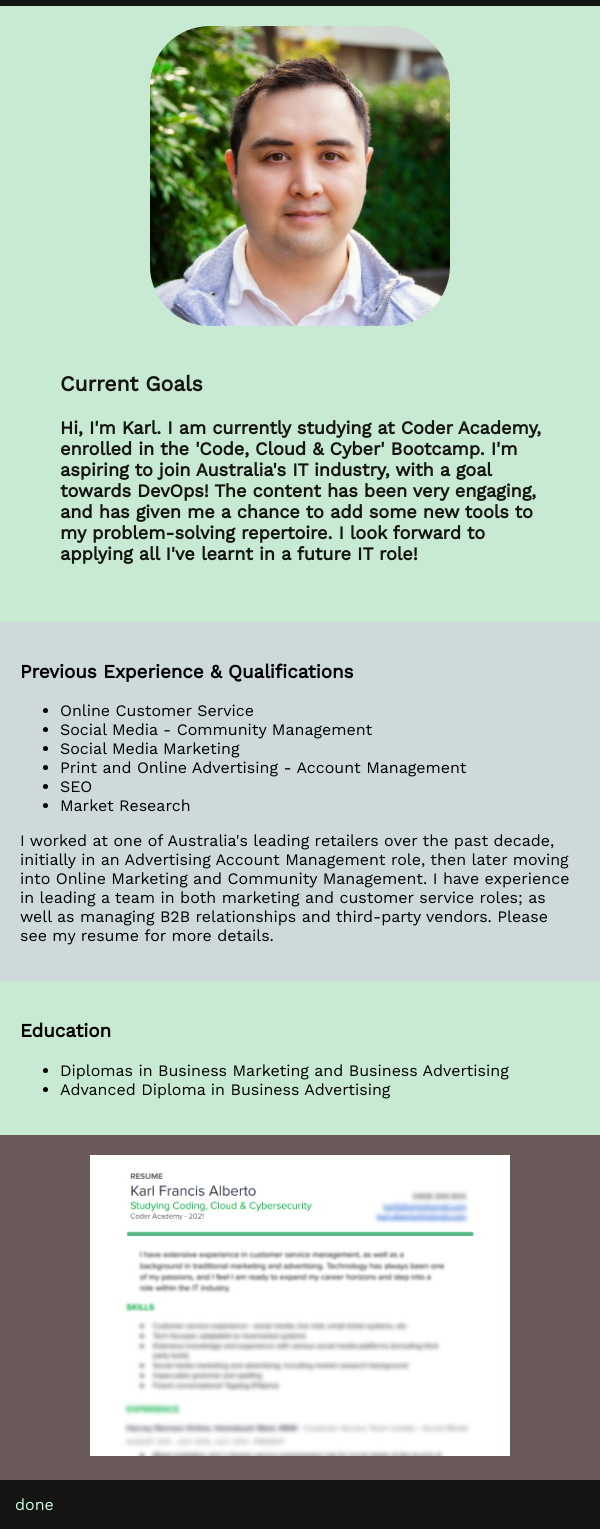
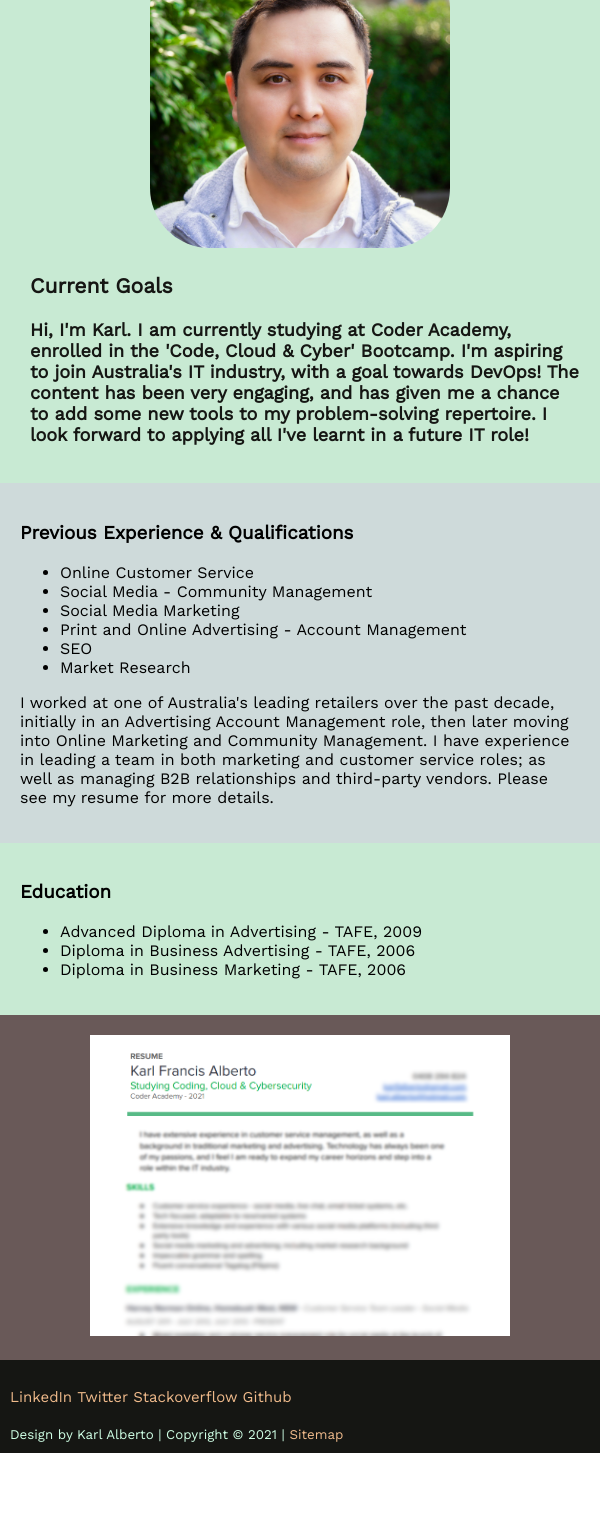
Before and after one commit to Kei-Eff/kei-eff.github.io, a plain HTML site: page src/work.html in a window 600 px wide. Shown: the part 268-1797 px from the top of the page. After the commit the page ends 1721 px from the top, so only its background shows below. Drawn offline with nearby package versions, Linux system fonts and the light colour scheme.

Commit message:
finalised page and nav style

```diff
--- a/src/work-style.css
+++ b/src/work-style.css
@@ -25,6 +25,10 @@ header h1 {
     font-family: "Comfortaa", sans-serif;
     font-size: 2em;
     text-transform: uppercase;
+}
+
+header img {
+    display: none;
 }
 
 #main-nav ul {
@@ -55,6 +59,18 @@ header h1 {
     font-size: x-large;
 }
 
+#profilepic img {
+    border-radius: 20%;
+}
+
+/* Larger font and weight to emphasise element */
+#goals {
+    color: #151613;
+    font-size: large;
+    font-weight: bold;
+    margin-left: 20px;
+}
+
 #about {
     background-color: #C8EAD3;
     display: flex;
@@ -62,7 +78,6 @@ header h1 {
     justify-content: center;
 
 }
-
 
 #experience {
     background-color: #CEDADA;
@@ -76,6 +91,7 @@ header h1 {
     background-color: #695958;
 }
 
+/* Set to adjust image width relative to screen size */
 .resume-preview {
     width: 75%;
 }
@@ -84,23 +100,74 @@ header h1 {
     text-align: center;
 }
 
+
 footer {
     background-color: #151613;
     color: #CFFFE5;
     padding: 15px;
+    display: flex;
+    flex-direction: row-reverse;
+    align-items: center;
+    justify-content: space-between;
 }
 
-#profilepic img {
-    border-radius: 20%;
+footer a {
+    color: #EFBA8B;
+    text-decoration: none;
 }
 
-#goals {
-    color: #151613;
+#socials ul {
+    list-style: none;
     font-size: large;
-    font-weight: bold;
-    margin-left: 20px;
+    display: flex;
+    padding: 0px;
 }
 
+#socials ul > li {
+    padding-right: 5px;
+}
+
+
+footer div > span {
+    font-size: large;
+}
+
+
+/* Tablet screen media breakpoint. Based on iPad Pro max screen size, and smaller tablets/phablets min size */
+/* Easter egg: logo only (no name) displays on tablet layout only */
+@media screen and (min-width: 600px) and (max-width: 1024px) {
+    header h1 {
+        display: none;
+    }
+
+    header img {
+        display: block;
+    }
+
+    #goals {
+        margin-left: 10px;
+    }
+
+    footer {
+        padding: 10px;
+        display: flex;
+        flex-direction: column;
+        align-items: flex-start;
+    }
+
+    footer ul > li {
+        font-size: large;
+        display: inline;
+    }
+
+    footer div > span {
+        font-size: large;
+    }
+
+}
+
+
+/* Smartphone screen media breakpoint, covers most modern smartphone screen sizes */
 @media screen and (max-width: 600px) {
     #about {
         flex-wrap: wrap;
@@ -128,4 +195,57 @@ footer {
         width: 100%;
     }
 
+    header img {
+        display: none;
+    }
+
+    footer {
+        padding: 10px;
+        display: flex;
+        flex-direction: column;
+        justify-content: center;
+        align-items: flex-start;
+    }
+
+    footer ul > li {
+        font-size: smaller;
+    }
+
+    footer div > span {
+        font-size: smaller;
+    }
+
 }
+
+
+/* Set specifically to fit into the 'Galaxy Fold' smaller front screen (found in Chrome inspect view). Should also cover smaller/older smartphones */
+@media screen and (max-width: 280px) {
+    #profilepic img {
+        width: 50%;
+        height: auto;
+    }
+
+    #profilepic {
+        display: flex;
+        align-items: center;
+        justify-content: center;
+    }
+
+    footer {
+        padding: 5px;
+        flex-direction: column;
+        justify-content: center;
+        align-items: flex-start;
+    }
+
+    footer ul > li {
+        font-size: small;
+    }
+
+    footer div > span {
+        font-size: small;
+    }
+
+
+
+}
--- a/src/work.html
+++ b/src/work.html
@@ -12,9 +12,11 @@
     <meta name="viewport" content="width=device-width, initial-scale=1">
 </head>
 
+
 <body>
     <header>
-        <h1>Karl Alberto</h1>
+        <img id="header-logo" type="image/png" src="../docs/karlLogo.png" alt="Origami logo" height="50px" />
+        <h1 >Karl Alberto</h1>
         <nav id="main-nav">
             <ul>
                 <li><a href="#">Home</a></li>
@@ -28,15 +30,15 @@
 
     <section id="about">
         <div id="profilepic">
-            <img src="../docs/karlProfileSquare.jpg" alt="Karl - almost always in a polo shirt" height= 300px />
+            <img src="../docs/karlProfileSquare.jpg" alt="Karl - almost always in a polo shirt" height="300px" />
         </div>
 
-        <section id="goals">
+        <div id="goals">
             <h3>Current Goals</h3>
             <p>
                 Hi, I'm Karl. I am currently studying at Coder Academy, enrolled in the 'Code, Cloud & Cyber' Bootcamp. I'm aspiring to join Australia's IT industry, with a goal towards DevOps! The content has been very engaging, and has given me a chance to add some new tools to my problem-solving repertoire. I look forward to applying all I've learnt in a future IT role!
             </p>
-        </section>
+        </div>
 
     </section>
 
@@ -60,8 +62,9 @@
     <section id="edu">
         <h3>Education</h3>
         <ul>
-            <li>Diplomas in Business Marketing and Business Advertising</li>
-            <li>Advanced Diploma in Business Advertising</li>
+            <li>Advanced Diploma in Advertising - TAFE, 2009</li>
+            <li>Diploma in Business Advertising - TAFE, 2006</li>
+            <li>Diploma in Business Marketing - TAFE, 2006</li>
         </ul>
     </section>
 
@@ -76,7 +79,18 @@
 
 
     <footer>
-        done
+        <nav id="socials">
+            <ul>
+                <li><a href="https://www.linkedin.com/in/karl-francis-alberto">LinkedIn</a></li>
+                <li><a href="https://twitter.com/Kei_Eff">Twitter</a></li>
+                <li><a href="https://stackoverflow.com/users/15528466/kei">Stackoverflow</a></li>
+                <li><a href="https://github.com/Kei-Eff">Github</a></li>
+            </ul>
+        </nav>
+
+        <div>
+            <span>Design by Karl Alberto | Copyright © 2021 | <a href="">Sitemap</a></span>
+        </div>
 
     </footer>
 
```
Also changed, not shown: src/index.html (+4 -4 lines), docs/karlLogo.png.
